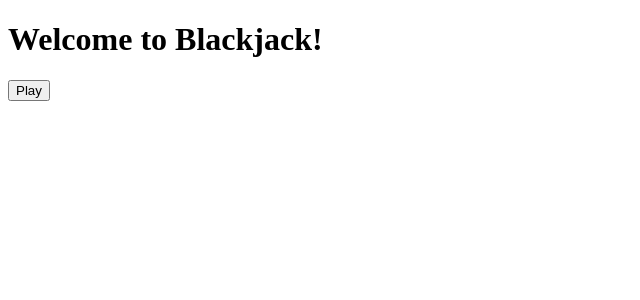
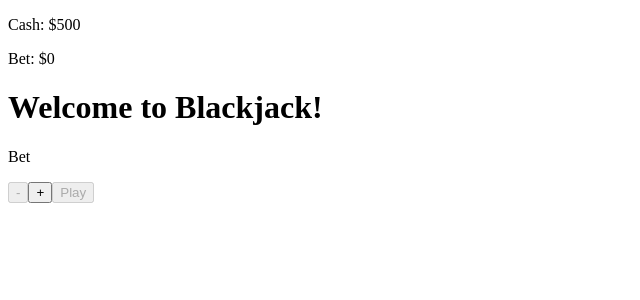
Before and after one commit to brng1017/blackjack, a React (Create React App) app: page / in a window 1280 px wide. Shown: the top 300 px of the page, without its empty margins (0-640 px from the left). Built offline with nearby package versions, Linux system fonts and the light colour scheme.

Commit message:
added betting and fixed issue with dealers full hand being revealed on game start

```diff
--- a/src/components/App.tsx
+++ b/src/components/App.tsx
@@ -2,15 +2,37 @@ import React, { useState } from 'react';
 import { StartScreen, GameScreen } from '../components/';
 
 const App = () => {
-  const [gameStarted, setGameStarted] = useState(false);
+  const [gameStarted, setGameStarted] = useState<boolean>(false);
+  const [bet, setBet] = useState<number>(0);
+  const [cash, setCash] = useState<number>(500);
 
   const startGame = () => {
+    setCash((currCash) => currCash - bet);
     setGameStarted(true);
   };
 
   return (
     <div className='App'>
-      {!gameStarted ? <StartScreen onStart={startGame} /> : <GameScreen />}
+      <div>
+        <p>Cash: ${cash}</p>
+        <p>Bet: ${bet}</p>
+      </div>
+      {!gameStarted ? (
+        <StartScreen
+          onStart={startGame}
+          bet={bet}
+          setBet={setBet}
+          cash={cash}
+        />
+      ) : (
+        <GameScreen
+          bet={bet}
+          setBet={setBet}
+          cash={cash}
+          setCash={setCash}
+          setGameStarted={setGameStarted}
+        />
+      )}
     </div>
   );
 };
--- a/src/components/GameScreen.tsx
+++ b/src/components/GameScreen.tsx
@@ -1,13 +1,28 @@
-import React, { useState, useEffect } from 'react';
+import React, { useState, useEffect, FC } from 'react';
 import {
+  Game,
+  Winner,
   checkWinner,
   createGame,
-  Game,
   handlePlayerHit,
   handlePlayerStand,
 } from '../utils';
 
-const GameScreen = () => {
+interface GameScreenProps {
+  bet: number;
+  setBet: React.Dispatch<React.SetStateAction<number>>;
+  cash: number;
+  setCash: React.Dispatch<React.SetStateAction<number>>;
+  setGameStarted: React.Dispatch<React.SetStateAction<boolean>>;
+}
+
+const GameScreen: FC<GameScreenProps> = ({
+  bet,
+  setBet,
+  cash,
+  setCash,
+  setGameStarted,
+}) => {
   const [game, setGame] = useState<Game>({
     deck: [],
     player: {
@@ -20,17 +35,11 @@ const GameScreen = () => {
     },
   });
   const [gameEnd, setGameEnd] = useState<boolean>(false);
-  const [winnerMessage, setWinnerMessage] = useState<string>('');
+  const [winner, setWinner] = useState<Winner>({ winner: '', message: '' });
 
-  const initializeGame = () => {
+  useEffect(() => {
     const newGame = createGame();
     setGame(newGame);
-    setGameEnd(false);
-    setWinnerMessage('');
-  };
-
-  useEffect(() => {
-    initializeGame();
   }, []);
 
   useEffect(() => {
@@ -43,23 +52,30 @@ const GameScreen = () => {
 
   useEffect(() => {
     if (gameEnd) {
-      const message = checkWinner(game.player.score, game.dealer.score);
-      setWinnerMessage(message);
+      const winner = checkWinner(game.player.score, game.dealer.score);
+      handlePayOut(winner.winner);
+      setWinner(winner);
     }
   }, [gameEnd, game.player.score, game.dealer.score]);
 
-  const handleHit = (): void => {
+  function handlePayOut(winner: string): void {
+    if (winner === 'Player') setCash((currCash) => currCash + 2 * bet);
+    else if (winner === 'Draw') setCash((currCash) => currCash + bet);
+    setBet(0);
+  }
+
+  function handleHit(): void {
     setGame((currentGame) => handlePlayerHit(currentGame));
-  };
+  }
 
-  const handleStand = (): void => {
+  function handleStand(): void {
     setGame((currentGame) => handlePlayerStand(currentGame));
     setGameEnd(true);
-  };
+  }
 
-  const refreshPage = (): void => {
+  function refreshPage(): void {
     if (typeof window !== 'undefined') window.location.reload();
-  };
+  }
 
   return (
     <div>
@@ -67,8 +83,10 @@ const GameScreen = () => {
 
       {gameEnd && (
         <div>
-          <p>{winnerMessage}</p>
-          <button onClick={initializeGame}>Play again</button>
+          <p>{winner.message}</p>
+          <button onClick={() => setGameStarted(false)} disabled={!cash}>
+            Play again
+          </button>
           <button onClick={refreshPage}>Restart</button>
         </div>
       )}
@@ -77,8 +95,14 @@ const GameScreen = () => {
       <p>{JSON.stringify(game.player.hand)}</p>
       <p>{game.player.score}</p>
       <h3>Dealer Hand</h3>
-      <p>{JSON.stringify(game.dealer.hand)}</p>
-      <p>{game.dealer.score}</p>
+      {gameEnd ? (
+        <div>
+          <p>{JSON.stringify(game.dealer.hand)}</p>
+          <p>{game.dealer.score}</p>
+        </div>
+      ) : (
+        <p>{JSON.stringify(game.dealer.hand[0])}</p>
+      )}
 
       {!gameEnd && (
         <div>
--- a/src/components/StartScreen.tsx
+++ b/src/components/StartScreen.tsx
@@ -2,13 +2,30 @@ import React, { FC } from 'react';
 
 interface StartScreenProps {
   onStart: () => void;
+  bet: number;
+  setBet: React.Dispatch<React.SetStateAction<number>>;
+  cash: number;
 }
 
-const StartScreen: FC<StartScreenProps> = ({ onStart }) => {
+const StartScreen: FC<StartScreenProps> = ({ onStart, bet, setBet, cash }) => {
   return (
     <div>
       <h1>Welcome to Blackjack!</h1>
-      <button onClick={onStart}>Play</button>
+
+      <p>Bet</p>
+      <button onClick={() => setBet((curr) => curr - 5)} disabled={bet === 0}>
+        -
+      </button>
+      <button
+        onClick={() => setBet((curr) => curr + 5)}
+        disabled={bet === cash}
+      >
+        +
+      </button>
+
+      <button onClick={onStart} disabled={bet <= 0}>
+        Play
+      </button>
     </div>
   );
 };
--- a/src/utils/check-winner.ts
+++ b/src/utils/check-winner.ts
@@ -1,10 +1,16 @@
-function checkWinner(playerScore: number, dealerScore: number): string {
-  if (playerScore > 21) return 'You bust! Dealer wins.';
-  if (dealerScore > 21) return 'Dealer busts! You win!';
+import { Winner } from '../utils';
 
-  if (playerScore > dealerScore) return 'You win!';
-  else if (playerScore < dealerScore) return 'Dealer wins.';
-  else return 'Draw!';
+function checkWinner(playerScore: number, dealerScore: number): Winner {
+  if (playerScore > 21)
+    return { winner: 'Dealer', message: 'You bust! Dealer wins.' };
+  if (dealerScore > 21)
+    return { winner: 'Player', message: 'Dealer busts! You win!' };
+
+  if (playerScore > dealerScore)
+    return { winner: 'Player', message: 'You win!' };
+  else if (playerScore < dealerScore)
+    return { winner: 'Dealer', message: 'Dealer wins.' };
+  else return { winner: 'Draw', message: "It's a draw!" };
 }
 
 export default checkWinner;
--- a/src/utils/interfaces.ts
+++ b/src/utils/interfaces.ts
@@ -14,3 +14,8 @@ export interface Game {
   player: Player;
   dealer: Player;
 }
+
+export interface Winner {
+  winner: string;
+  message: string;
+}
```
Also changed, not shown: 1 other file (tests, documents, lock files or other folders).
